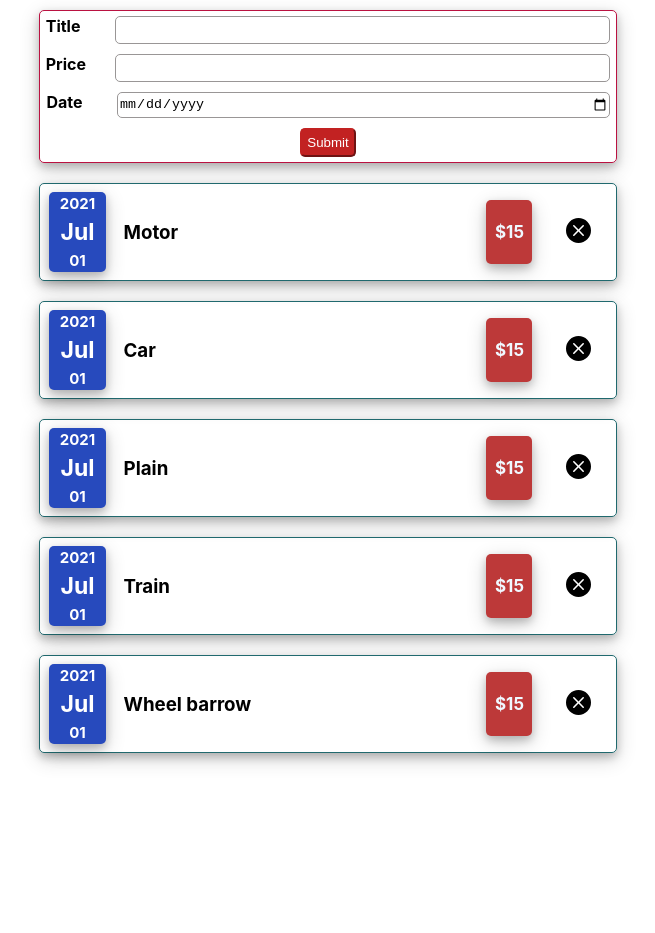
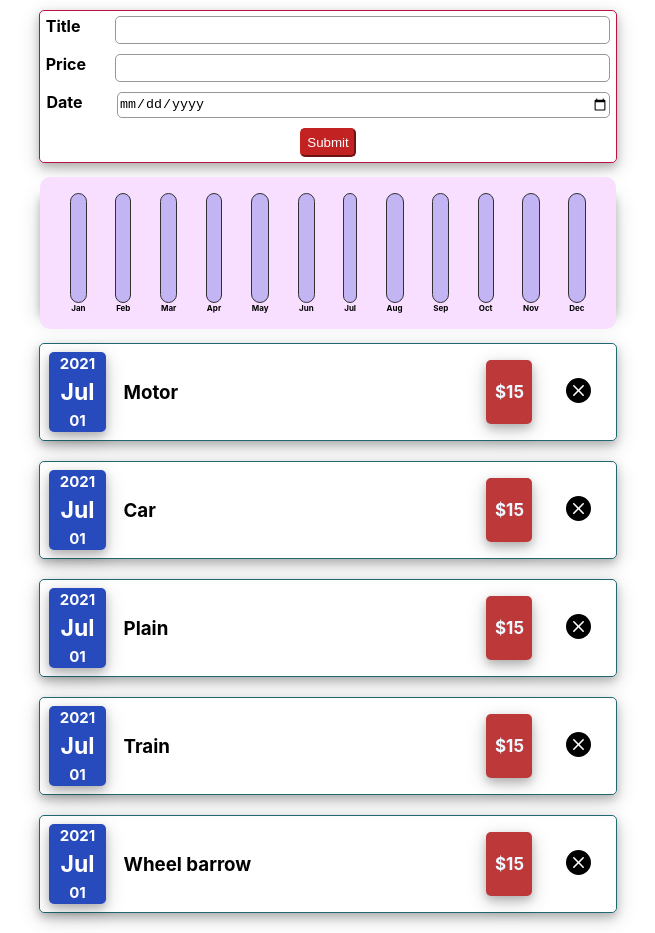
Before and after one commit to duynguyen19051997/React2021, a React (Create React App) app in the folder 00-starting-project/: page / in a window 1280 px wide. Shown: the whole page, without its empty margins (312-967 px from the left). Before the commit the page ends 800 px from the top, so only its background shows below. Built offline with nearby package versions, Linux system fonts and the light colour scheme.

Commit message:
oo project

```diff
--- /dev/null
+++ b/00-starting-project/src/Components/CharComponent/Chart.css
@@ -0,0 +1,10 @@
+.chart {
+  padding: 1rem;
+  border-radius: 10px;
+  background-color: #f8dfff;
+  text-align: center;
+  display: flex;
+  justify-content: space-around;
+  height: 15vh;
+  width: 100%;
+}
--- /dev/null
+++ b/00-starting-project/src/Components/CharComponent/Chart.js
@@ -0,0 +1,24 @@
+import { React } from "react";
+
+import { ChartBar } from "./ChartBar";
+import { Card } from "../UIComponent/UI";
+
+import "./Chart.css";
+
+export const Chart = (props) => {
+  const dataPointValues = props.dataPoints.map((x) => x.value);
+  const totalMaximum = Math.max(...dataPointValues);
+
+  return (
+    <Card className="chart">
+      {props.dataPoints.map((x) => (
+        <ChartBar
+          key={x.label}
+          value={x.value}
+          maxValue={totalMaximum}
+          label={x.label}
+        />
+      ))}
+    </Card>
+  );
+};
--- /dev/null
+++ b/00-starting-project/src/Components/CharComponent/ChartBar.css
@@ -0,0 +1,30 @@
+.chart-bar {
+  height: 100%;
+  display: flex;
+  flex-direction: column;
+  align-items: center;
+}
+
+.chart-bar__inner {
+  width: 100%;
+  height: 100%;
+  border: 1px solid #313131;
+  background-color: #c3b4f3;
+  border-radius: 10px;
+  overflow: hidden;
+  display: flex;
+  flex-direction: column;
+  justify-content: flex-end;
+}
+
+.chart-bar__fill {
+  width: 100%;
+  background-color: #4826b9;
+  transition: all 0.3s ease-in-out;
+}
+
+.chart-bar__label {
+  font-weight: bold;
+  font-size: 0.5rem;
+  text-align: center;
+}
--- /dev/null
+++ b/00-starting-project/src/Components/CharComponent/ChartBar.js
@@ -0,0 +1,25 @@
+import { React } from "react";
+
+import { Card } from "../UIComponent/UI";
+
+import "./ChartBar.css";
+
+export const ChartBar = (props) => {
+  let barFillHeigh = "0%";
+
+  if (props.maxValue > 0) {
+    barFillHeigh = Math.floor((props.value / props.maxValue) * 100) + "%";
+  }
+
+  return (
+    <Card className="chart-bar">
+      <Card className="chart-bar__inner">
+        <Card
+          className="chart-bar__fill"
+          style={{ height: barFillHeigh }}
+        ></Card>
+      </Card>
+      <Card className="chart-bar__label">{props.label}</Card>
+    </Card>
+  );
+};
--- /dev/null
+++ b/00-starting-project/src/Components/ExpenseComponent/ExpenseChart.css
@@ -0,0 +1,8 @@
+.expenses-chart {
+  width: 45%;
+  margin: 30px auto;
+  height: 15vh;
+  display: flex;
+  align-items: center;
+  box-shadow: 0 4px 8px 0 rgba(0, 0, 0, 0.2), 0 6px 20px 0 rgba(0, 0, 0, 0.19);
+}
--- /dev/null
+++ b/00-starting-project/src/Components/ExpenseComponent/ExpenseChart.js
@@ -0,0 +1,34 @@
+import { React } from "react";
+
+import { Card } from "../UIComponent/UI";
+import { Chart } from "../CharComponent/Chart";
+
+import "./ExpenseChart.css";
+
+export const ExpenseChart = (props) => {
+  const dataPoints = [
+    { label: "Jan", value: 0 },
+    { label: "Feb", value: 0 },
+    { label: "Mar", value: 0 },
+    { label: "Apr", value: 0 },
+    { label: "May", value: 0 },
+    { label: "Jun", value: 0 },
+    { label: "Jul", value: 0 },
+    { label: "Aug", value: 0 },
+    { label: "Sep", value: 0 },
+    { label: "Oct", value: 0 },
+    { label: "Nov", value: 0 },
+    { label: "Dec", value: 0 },
+  ];
+
+  for (let i in props.expenses) {
+    let month = i.date.getMonth();
+    dataPoints[month].value += i.price;
+  }
+
+  return (
+    <Card className="expenses-chart">
+      <Chart dataPoints={dataPoints} />
+    </Card>
+  );
+};
--- a/00-starting-project/src/Components/ExpenseComponent/ExpensesList.js
+++ b/00-starting-project/src/Components/ExpenseComponent/ExpensesList.js
@@ -2,6 +2,7 @@
 
 import { ExpenseItem } from "./ExpenseItem";
 import { Card, P } from "../UIComponent/UI";
+import { ExpenseChart } from "./ExpenseChart";
 
 import "./ExpensesList.css";
 
@@ -15,5 +16,10 @@
       <P className="no-expense">No expense</P>
     );
 
-  return <Card>{expensesContent}</Card>;
+  return (
+    <Card>
+      <ExpenseChart expense={props.expenses} />
+      {expensesContent}
+    </Card>
+  );
 };
```
